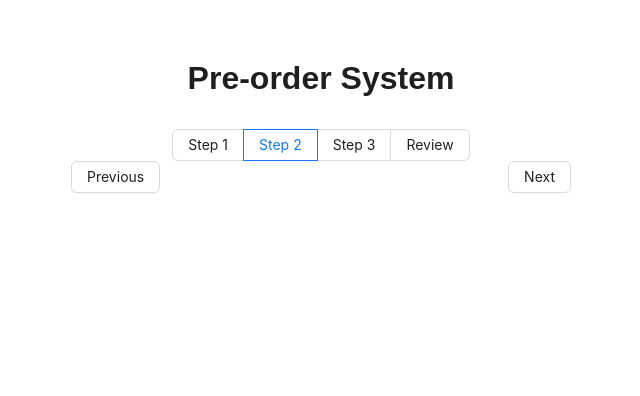
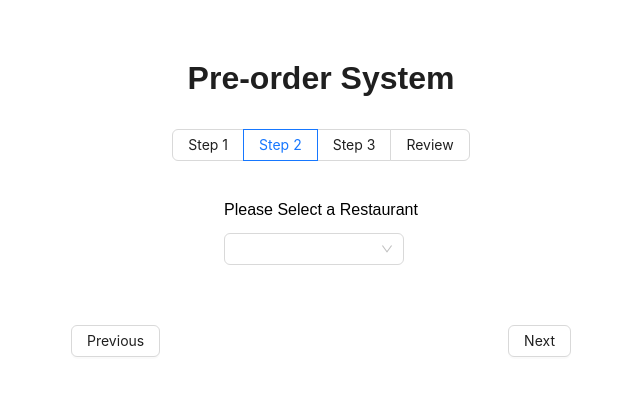
Before and after one commit to laclys/orderSys, a React (Vite) app: page / in a window 1280 px wide. Both pictures are taken after a click on the label "Step 2". Shown: the top 396 px of the page, without its empty margins (319-959 px from the left). Built offline with nearby package versions, Linux system fonts and the light colour scheme.

Commit message:
feat: add Step2 comp

```diff
--- a/src/components/Container/index.tsx
+++ b/src/components/Container/index.tsx
@@ -1,9 +1,10 @@
-import { FC, useState } from 'react'
+import { FC, useState, useMemo, useEffect } from 'react'
 import cx from 'classnames'
 import { Button } from 'antd'
 import { Dish, Meal } from '@/types'
 import Step from '@/components/Step'
 import Step1Con from '@/components/Content/step1'
+import Step2Con from '@/components/Content/step2'
 
 import styles from './index.module.css'
 
@@ -16,7 +17,18 @@ const STEP_ITEMS = ['Step 1', 'Step 2', 'Step 3', 'Review']
 const Container: FC<IProps> = ({ data }) => {
   const [step, setStep] = useState<number>(1)
   const [meal, setMeal] = useState<Meal | null>(null)
-  const [peopleSize, setPeopleSize] = useState<number>(1)
+  const [peopleSize, setPeopleSize] = useState<number | null>(1)
+  const [restaurant, setRestaurant] = useState('')
+
+  const canBeSelectedRestaurant = useMemo(
+    () => (meal ? data.filter((i) => i.availableMeals.includes(meal!)) : []),
+    [meal]
+  )
+
+  useEffect(() => {
+    /* if meal change, reset restaurant */
+    setRestaurant('')
+  }, [meal])
 
   const toPrev = () => {
     setStep((s) => s - 1)
@@ -24,8 +36,6 @@ const Container: FC<IProps> = ({ data }) => {
   const toNext = () => {
     setStep((s) => s + 1)
   }
-
-  console.log('meal', meal, 'peopleSize', peopleSize)
 
   return (
     <div className={styles.wrapper}>
@@ -40,6 +50,13 @@ const Container: FC<IProps> = ({ data }) => {
           peopleSize={peopleSize}
           onChangeMeal={setMeal}
           onChangeSize={setPeopleSize}
+        />
+      )}
+      {step === 2 && (
+        <Step2Con
+          options={canBeSelectedRestaurant}
+          restaurant={restaurant}
+          onChange={setRestaurant}
         />
       )}
 
--- /dev/null
+++ b/src/components/Content/step2.tsx
@@ -0,0 +1,36 @@
+import { FC } from 'react'
+import { Select } from 'antd'
+import { Dish } from '@/types'
+
+import styles from './index.module.css'
+
+interface IProps {
+  options: Dish[]
+  restaurant: string
+  onChange: (s: string) => void
+}
+
+const { Option } = Select
+
+const Step2: FC<IProps> = ({ restaurant, onChange, options }) => {
+  return (
+    <div className={styles.content}>
+      <div className={styles.item}>
+        <div className={styles.label}>Please Select a Restaurant</div>
+        <Select
+          value={restaurant}
+          style={{ width: 180 }}
+          placeholder="Select a Restaurant"
+          onSelect={onChange}
+        >
+          {options.map((i) => (
+            <Option key={i.id} value={i.name}>
+              {i.name}
+            </Option>
+          ))}
+        </Select>
+      </div>
+    </div>
+  )
+}
+export default Step2
```
